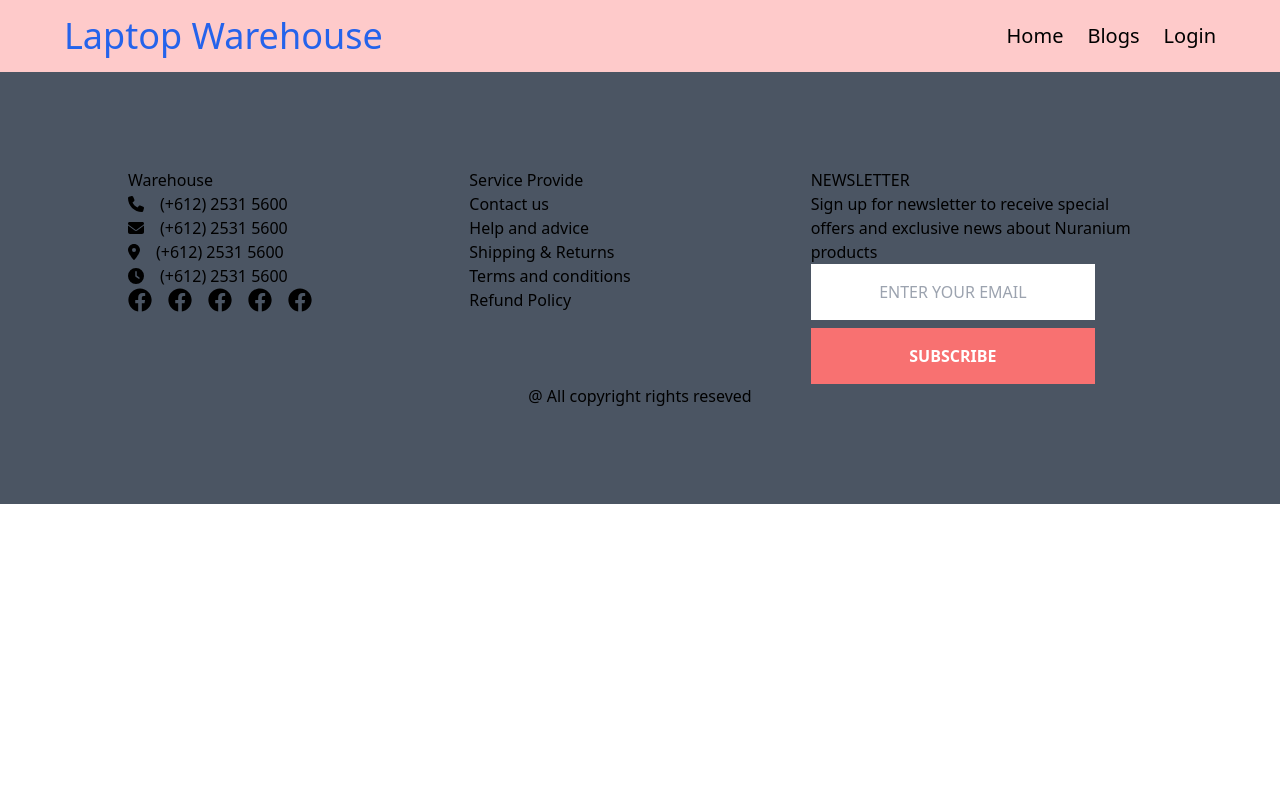
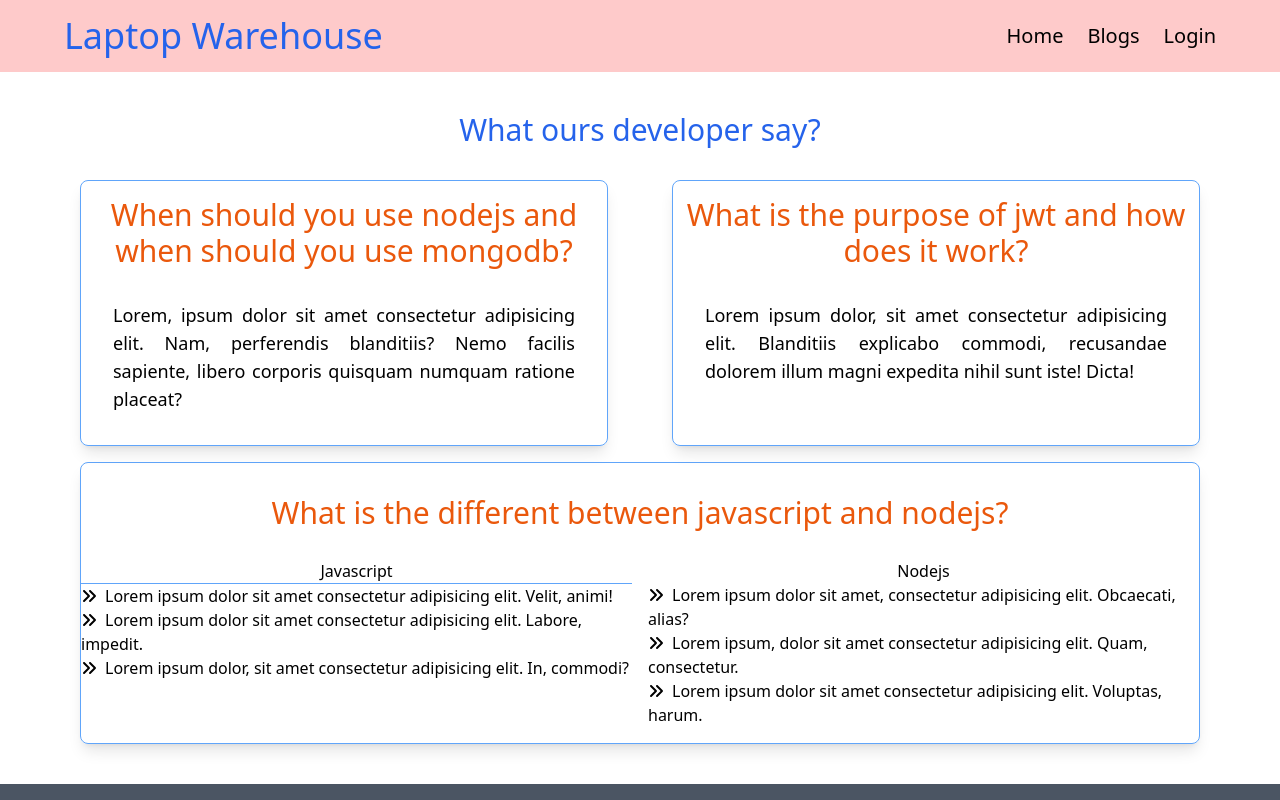
Before and after one commit to armejbha/laptop-warehouse-client, a React (Create React App) app: page /blogs in a window 1280 px wide. Shown: the top 800 px of the page. Built offline with nearby package versions, Linux system fonts and the light colour scheme; no server answers.

Commit message:
blogs sectin created

```diff
--- a/src/Pages/Blogs/Blogs.js
+++ b/src/Pages/Blogs/Blogs.js
@@ -1,9 +1,58 @@
 import React from 'react';
-
+import { FontAwesomeIcon } from '@fortawesome/react-fontawesome';
+import { faAnglesRight } from '@fortawesome/free-solid-svg-icons';
 const Blogs = () => {
     return (
-        <div>
-
+        <div className='mx-2 md:mx-20 my-10'>
+            <h1 className='text-center text-3xl text-blue-600'>What ours developer say?</h1>
+            <div className='grid md:grid-cols-2 gap-16 mt-8'>
+                <div className='border border-blue-400 rounded-lg shadow-lg'>
+                    <h1 className='text-center text-3xl text-orange-600 mt-4'>When should you use nodejs and when should you use mongodb?</h1>
+                    <p className='text-justify p-8 text-lg'>Lorem, ipsum dolor sit amet consectetur adipisicing elit. Nam, perferendis blanditiis? Nemo facilis sapiente, libero corporis quisquam numquam ratione placeat?
+                    </p>
+                </div>
+                <div className='border border-blue-400 rounded-lg shadow-lg'>
+                    <h1 className='text-center text-3xl text-orange-600 mt-4'>What is the purpose of jwt and how does it work?</h1>
+                    <p className='text-justify p-8 text-lg'>
+                        Lorem ipsum dolor, sit amet consectetur adipisicing elit. Blanditiis explicabo commodi, recusandae dolorem illum magni expedita nihil sunt iste! Dicta!
+                    </p>
+                </div>
+            </div>
+            <div className='border border-blue-400 rounded-lg shadow-lg my-4 py-4'>
+                <h3 className='text-center text-3xl text-orange-600 mt-4'>What is the different between javascript and nodejs?</h3>
+                <div className='grid grid-cols-2 gap-4 mt-4'>
+                    <div className='mx-auto'>
+                        <h5 className='text-center mt-3 border-b border-blue-400'>Javascript</h5>
+                        <p>
+                            <FontAwesomeIcon icon={faAnglesRight} className='mr-2'></FontAwesomeIcon>
+                            Lorem ipsum dolor sit amet consectetur adipisicing elit. Velit, animi!
+                        </p>
+                        <p>
+                            <FontAwesomeIcon icon={faAnglesRight} className='mr-2'></FontAwesomeIcon>
+                            Lorem ipsum dolor sit amet consectetur adipisicing elit. Labore, impedit.
+                        </p>
+                        <p>
+                            <FontAwesomeIcon icon={faAnglesRight} className='mr-2'></FontAwesomeIcon>
+                            Lorem ipsum dolor, sit amet consectetur adipisicing elit. In, commodi?
+                        </p>
+                    </div>
+                    <div className='mx-auto'>
+                        <h5 className='text-center mt-3 '>Nodejs</h5>
+                        <p>
+                            <FontAwesomeIcon icon={faAnglesRight} className='mr-2'></FontAwesomeIcon>
+                            Lorem ipsum dolor sit amet, consectetur adipisicing elit. Obcaecati, alias?
+                        </p>
+                        <p>
+                            <FontAwesomeIcon icon={faAnglesRight} className='mr-2'></FontAwesomeIcon>
+                            Lorem ipsum, dolor sit amet consectetur adipisicing elit. Quam, consectetur.
+                        </p>
+                        <p>
+                            <FontAwesomeIcon icon={faAnglesRight} className='mr-2'></FontAwesomeIcon>
+                            Lorem ipsum dolor sit amet consectetur adipisicing elit. Voluptas, harum.
+                        </p>
+                    </div>
+                </div>
+            </div>
         </div>
     );
 };
--- a/src/Shared/Header/Header.js
+++ b/src/Shared/Header/Header.js
@@ -20,7 +20,7 @@ const Header = () => {
                 <div onClick={() => setOpen(!open)} className='w-7 h-7 md:hidden'>
                     {open ? <XIcon></XIcon> : <MenuIcon></MenuIcon>}
                 </div>
-                <ul className={`md:flex absolute md:static right-4 duration-75 ease-in shadow-lg md:shadow-none rounded-lg bg-stone-600 md:bg-transparent px-8 py-2 md:px-0 md:py-0 ${open ? 'top-8' : 'top-[-150px] md:top-0'}`}>
+                <ul className={`md:flex absolute md:static right-0 duration-75 ease-in shadow-lg md:shadow-none rounded-lg bg-stone-600 md:bg-transparent px-8 py-2 md:px-0 md:py-0 ${open ? 'top-16' : 'top-[-170px] md:top-0'}`}>
                     <li className=''>
                         <Link className='md:mr-6 text-sm md:text-xl' to='/home'>Home</Link>
                     </li>
```
